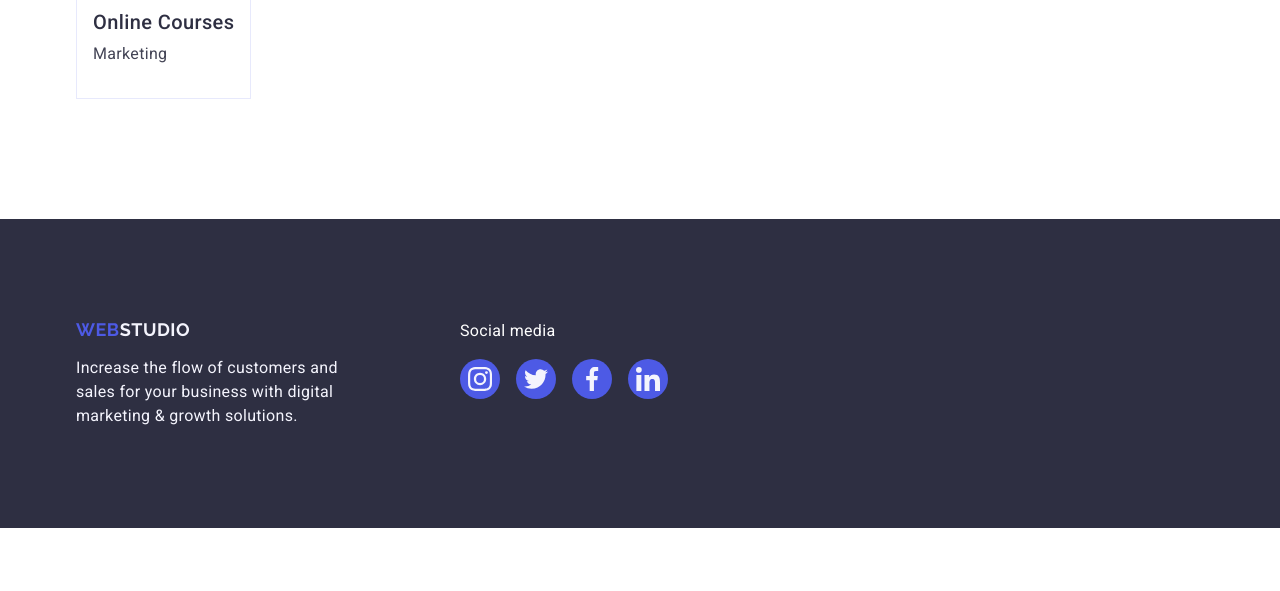
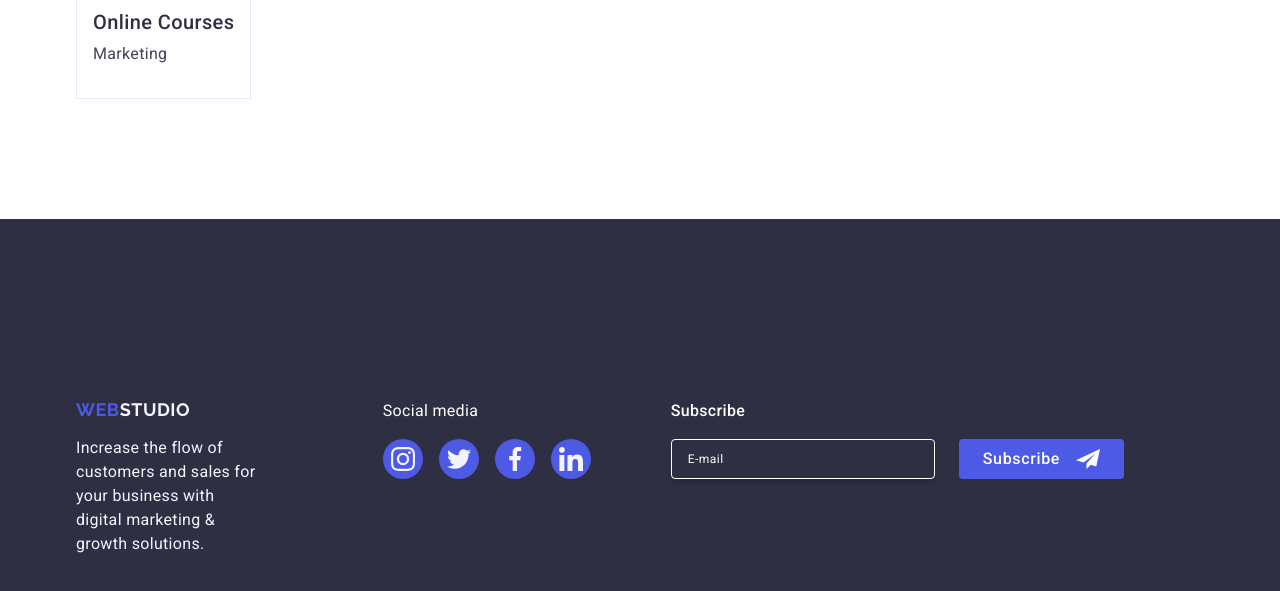
Before and after one commit to ricchijunior/homework-5, a plain HTML site: page index.html in a window 1280 px wide. Shown: the part 2405-2996 px from the top of the page. Before the commit the page ends 2933 px from the top, so only its background shows below. Drawn offline with nearby package versions, Linux system fonts and the light colour scheme.

Commit message:
footer buttom

```diff
--- a/css/styles.css
+++ b/css/styles.css
@@ -462,6 +462,72 @@ border-top: none;
   height: 40px;
 }
 
+.subscribe-text {
+  margin-bottom: 16px;
+  font-weight: 500;
+    font-size: 16px;
+    line-height: 1.5;
+    letter-spacing: 0.02em;
+    color: #ffffff;
+}
+
+.subscribe-form {
+  display: flex;
+  gap: 24px;
+}
+
+.subscribe-input {
+  border: 1px solid #ffffff;
+    border-radius: 4px;
+    width: 264px;
+    height: 40px;
+    font-size: 12px;
+    line-height: 2;
+    letter-spacing: 0.04em;
+    padding-left: 16px;
+    box-shadow: 0 4px 4px 0 rgba(0, 0, 0, 0.15);
+    color: #ffffff;
+    background-color: transparent;
+}
+
+.subscribe-input::placeholder {
+  color: #ffffff;
+}
+
+.subscribe-button {
+display: inline-flex;
+  border-radius: 4px;
+    padding: 8px 24px;
+   min-width: 165px;
+    height: 40px;
+    justify-content: center;
+    align-items: center;
+    font-family: "Roboto", sans-serif;
+    font-weight: 500;
+      font-size: 16px;
+      line-height: 1.5;
+      letter-spacing: 0.04em;
+      color: #ffffff;
+      cursor: pointer;
+      background-color: #4D5AE5;
+      border: none;
+
+}
+
+
+
+
+.subscribe-icon {
+  margin-left: 16px;
+  fill: #ffffff;
+}
+
+.subscribe {
+  margin: 80px;
+}
+
+
+
 /* modal window */
 
 .backdrop {
--- a/index.html
+++ b/index.html
@@ -455,28 +455,65 @@
             digital marketing & growth solutions.
           </p>
         </div>
-          <div>
-            <p class="footer-list">Social media</p>
-            <ul class="social-list">
-            <li class="media-icons"><a class="icons-link" href=""><svg class="icons-soc" width="24" height="24"><use href="./image/social-icons.svg#icon-instagram"></use></svg></a></li>
-            <li class="media-icons"><a class="icons-link" href=""><svg class="icons-soc" width="24" height="24"><use href="./image/social-icons.svg#icon-twitter"></use></svg></a></li>
-            <li class="media-icons"><a class="icons-link" href=""><svg class="icons-soc" width="24" height="24"><use href="./image/social-icons.svg#icon-facebook"></use></svg></a></li>
-            <li class="media-icons"><a class="icons-link" href=""><svg class="icons-soc" width="24" height="24"><use href="./image/social-icons.svg#icon-linkedin"></use></svg></a></li>
-            </ul>
-          </div>
+        <div>
+          <p class="footer-list">Social media</p>
+          <ul class="social-list">
+            <li class="media-icons">
+              <a class="icons-link" href=""
+                ><svg class="icons-soc" width="24" height="24">
+                  <use
+                    href="./image/social-icons.svg#icon-instagram"
+                  ></use></svg
+              ></a>
+            </li>
+            <li class="media-icons">
+              <a class="icons-link" href=""
+                ><svg class="icons-soc" width="24" height="24">
+                  <use href="./image/social-icons.svg#icon-twitter"></use></svg
+              ></a>
+            </li>
+            <li class="media-icons">
+              <a class="icons-link" href=""
+                ><svg class="icons-soc" width="24" height="24">
+                  <use href="./image/social-icons.svg#icon-facebook"></use></svg
+              ></a>
+            </li>
+            <li class="media-icons">
+              <a class="icons-link" href=""
+                ><svg class="icons-soc" width="24" height="24">
+                  <use href="./image/social-icons.svg#icon-linkedin"></use></svg
+              ></a>
+            </li>
+          </ul>
+        </div>
+        <div class="subscribe">
+          <p class="subscribe-text">Subscribe</p>
+          <form class="subscribe-form">
+            <label class="subscribe-lable">
+              <input
+                class="subscribe-input"
+                type="email"
+                name="email"
+                placeholder="E-mail"
+              />
+            </label>
+            <button class="subscribe-button" type="submit">
+              Subscribe<svg width="24" height="24" class="subscribe-icon">
+                <use href="./image/icons.svg#icon-Frame"></use>
+              </svg>
+            </button>
+          </form>
         </div>
       </div>
     </footer>
 
     <!-- modal window -->
 
-
     <div class="backdrop" data-modal>
       <div class="modal"></div>
       <button class="btn-close" type="button" data-modal-close></button>
     </div>
 
-
     <script src="./js/modal.js"></script>
   </body>
 </html>
```
